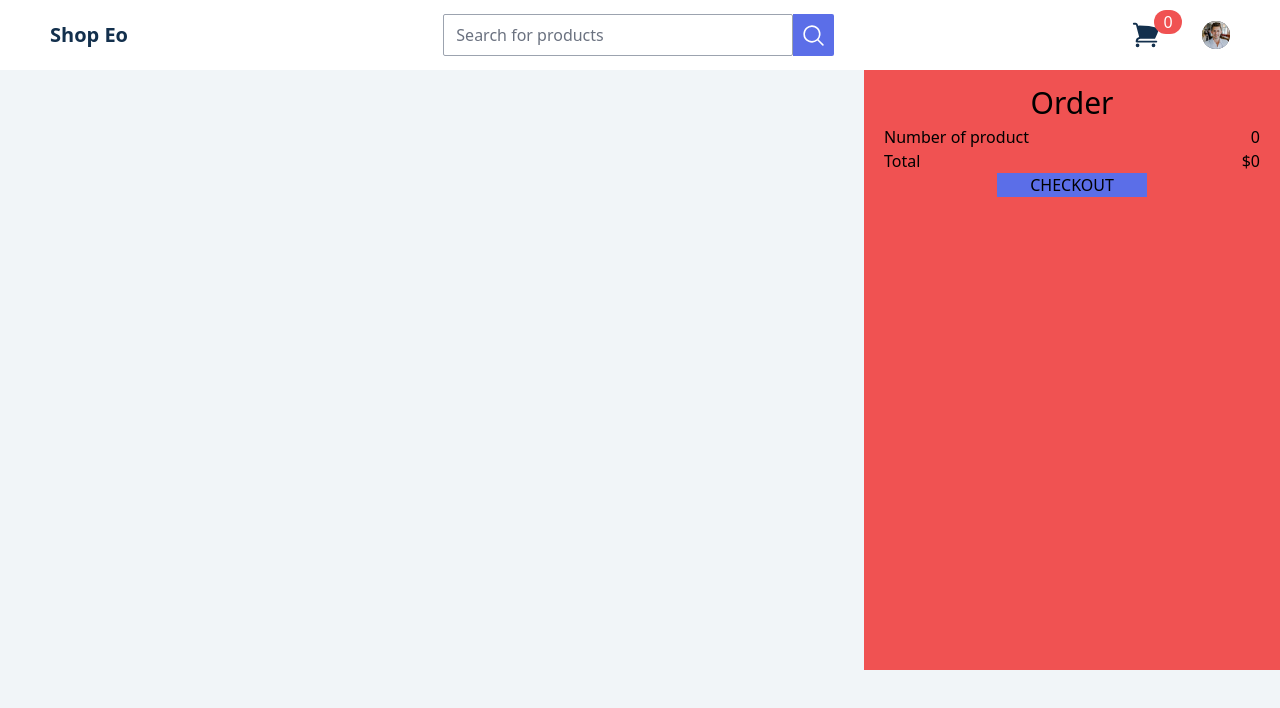
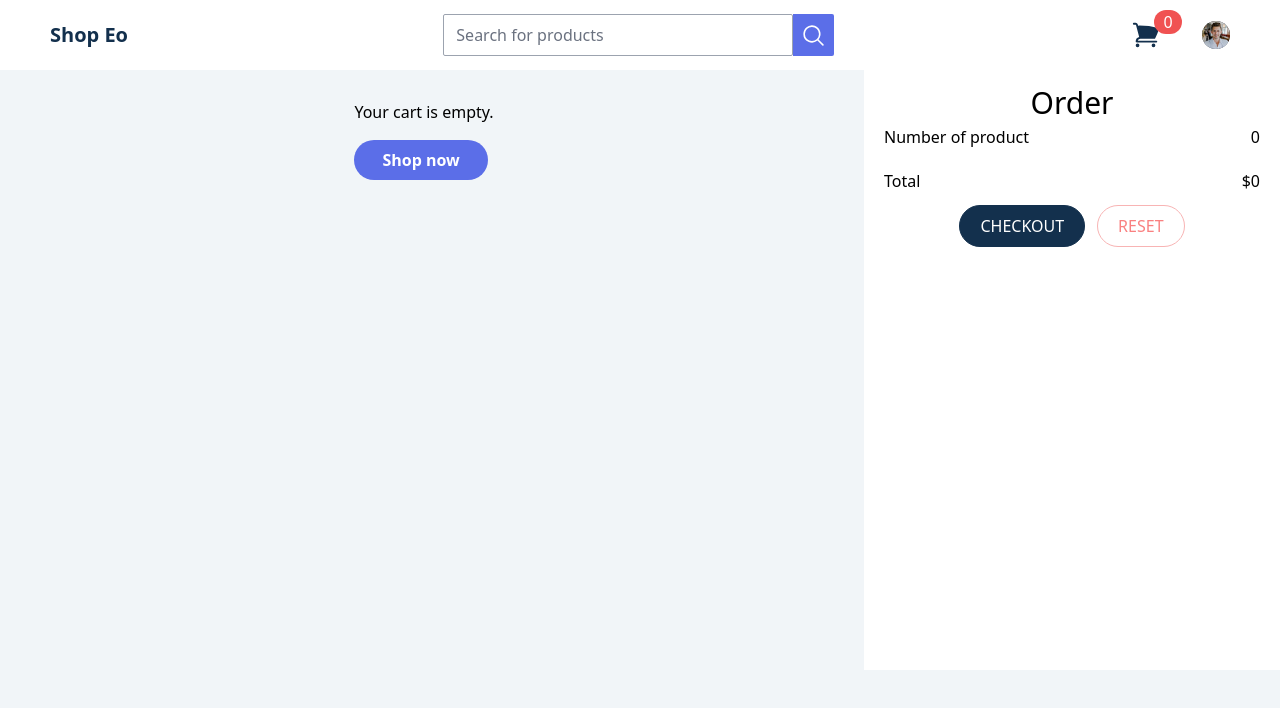
Before and after one commit to tanjona17/SHOP-EO, a Next.js app: page /cart in a window 1280 px wide. Shown: the top 708 px of the page. Built offline with nearby package versions, Linux system fonts and the light colour scheme.

Commit message:
still modifying the style of the app

```diff
--- a/src/app/components/User_cart.tsx
+++ b/src/app/components/User_cart.tsx
@@ -6,22 +6,28 @@ import {
 } from "@heroicons/react/24/solid";
 import React, { useContext, useState } from "react";
 import Navbar from "./Navbar";
-import { useSelector } from "react-redux";
+import { useDispatch, useSelector } from "react-redux";
 import { Product_type } from "../types/products_type";
 import Image from "next/image";
+import { reset_cart } from '@/redux/cart_redux';
+import Link from "next/link";
 
 export default function User_cart() {
+    const dispatch = useDispatch();
   const cart = useSelector((state) => state.cart);
-  console.log(cart);
 
+
+    const reset = ()=>{
+        dispatch(reset_cart());
+    }
   return (
     <>
       <Navbar title={"Shop Eo"} />
 
       {/* original */}
-      <div className="grid grid-cols-3 gap-4 mt-5">
+      <div className="grid grid-cols-3 gap-4 mt-5 ">
         <div className=" h-[610px] col-span-2 overflow-y-scroll mt-10">
-          {cart.data.map((prod: Product_type) => {
+          {cart.data.length > 0 ? cart.data.map((prod: Product_type) => {
             return (
               <>
                 <div className=" mt-5  w-4/5 ml-5">
@@ -61,85 +67,61 @@ export default function User_cart() {
                 </div>
               </>
             );
-          })}
+          }) :
+          <div className="mt-10 grid grid-rows-2 justify-center ">
+            <div>Your cart is empty.</div>
+            <Link href={"/shop"}>
+                <button className='
+                bg-[#5B6EE8] font-bold
+                rounded-full text-white
+                px-7 py-2' >
+                Shop now
+                    </button>
+                            </Link>
+          </div> }
         </div>
-        {/* {
-        cart.data.map( prod =>{
-            return (
-                <>
 
 
 
-                <div className=' mt-5 bg-black w-3/5'>
-                        <div className='
-                            flex px-[80px] pt-3
-                            w-4/5 h-[220px] shadow-lg
-                            rounded-[16px]  '
-                            >
-                            <div className='
-                                        flex bg-slate-500 w-2/5 p1 h-[150px]
-                                        '>
-                                        <img src="/hero-img.png" alt="" />
-                            </div>
-                            <div className=' w-3/5 px-[50px] h-[100px]'>
-                                <div className='flex grid grid-cols-2 text-[#13304D] '>
-                                    <div className='font-bold text-[24px]'>{prod.title}</div>
-                                    <div className='font-bold text-[24px]'>{prod.price}</div>
-                                </div>
-                                <div className='about  w-5/5 mt-1 text-sm text-[#707070] '>
-                                {prod.descri}
-                                </div>
-                            </div>
-                        </div>
-                </div>
-
-
-            </>
-            )
-        })
-    } */}
-
-        <div className="bg-red-500 pt-5 px-5 mt-10 ">
+        <div className="bg-white pt-5 px-5 mt-10 ">
           <div className="text-center font-medium text-[30px]">
             <h1>Order</h1>
           </div>
           <div className="flex">
             <div className="w-[50%]">
               <p>Number of product</p>
-              <p>Total</p>
+              <p className="mt-5">Total</p>
             </div>
             <div className="w-[50%]  text-end">
               <p>{cart.quantity}</p>
-              <p>${cart.total_price}</p>
+              <p className="mt-5">${cart.total_price}</p>
             </div>
           </div>
-          <div className="flex justify-center">
-            <button className="w-[150px] bg-[#5B6EE8] text-center  ">
-              CHECKOUT
-            </button>
+          <div className="flex justify-center mt-3">
+
+          <button className='
+          border border-[#13304D]
+          bg-[#13304D]
+          text-white rounded-full
+          px-5 py-2 hover:bg-white
+          hover:text-[#13304D] '
+          >
+            CHECKOUT
+          </button>
+          <button className='
+          border border-red-300 ml-3
+          text-red-400 rounded-full
+          px-5 py-2 hover:bg-red-500
+          hover:text-[white] '
+          onClick={reset}
+          >
+            RESET
+          </button>
           </div>
         </div>
       </div>
 
-      {/* <div className='h-[130px]'>
-            <div className='flex justify-center font-bold text-[#13304D] text-[20px]'>
-                Total : {(price)*count}
-            </div>
-            <div className='flex justify-center mt-3'>
-                <button className='
-                    bg-[#5B6EE8] font-bold
-                    rounded-full text-white
-                    px-7 py-2'
-                >
-                    Buy
-                </button>
-                <button className='
-                    rounded-full border border-[#5B6EE8]
-                    px-5 py-2 text-[#5B6EE8] ml-10'>
-                    Cancel
-                </button>
-            </div>
-    </div> */}
+
     </>
   );
 }
```
